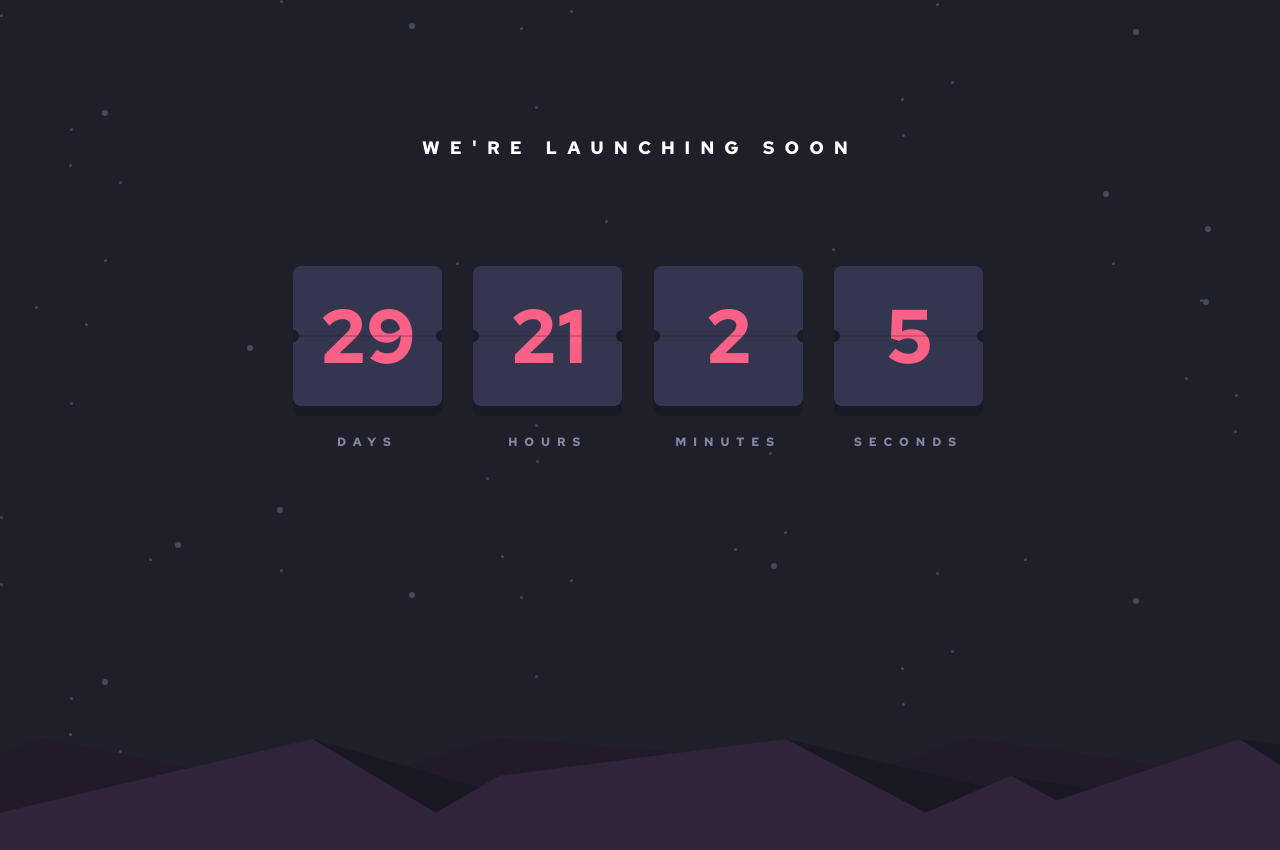
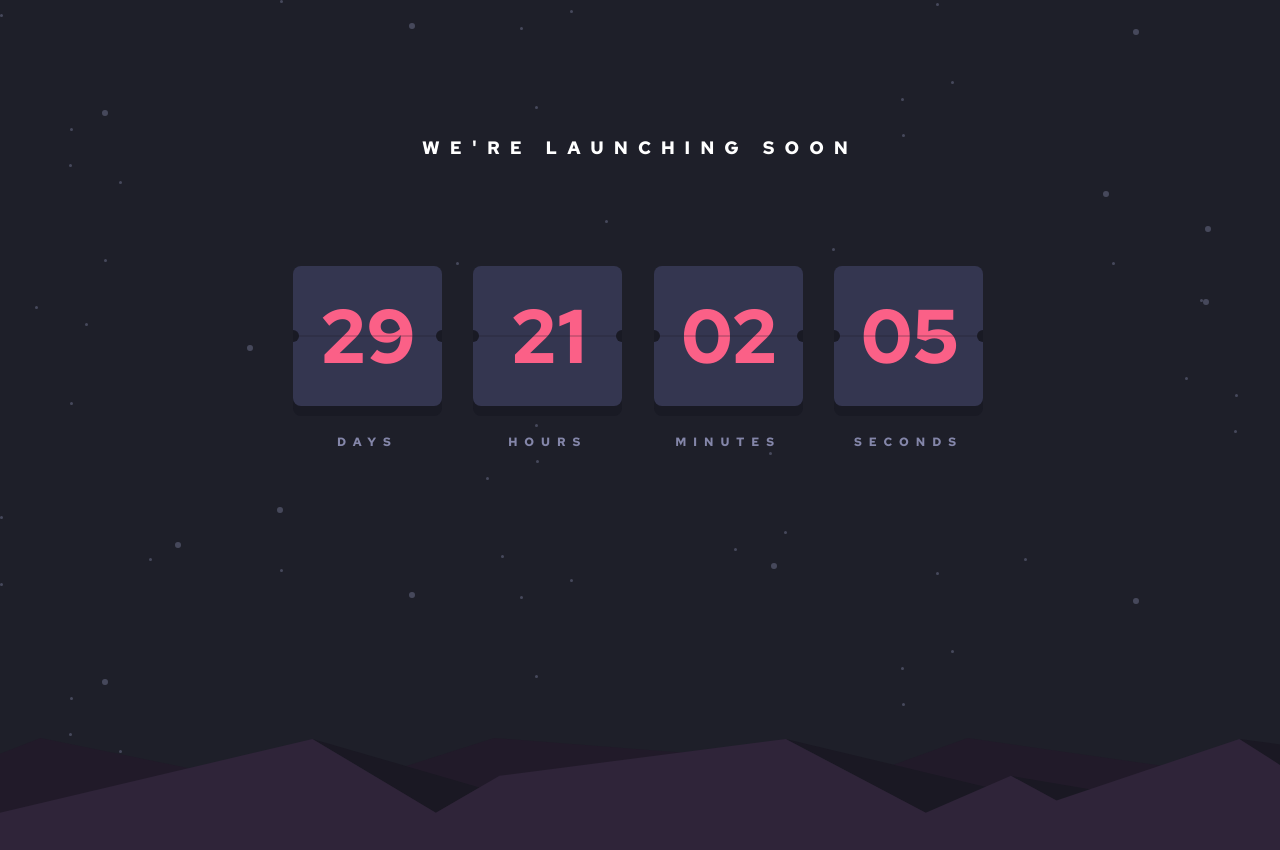
Before and after one commit to Headbwoi/launch-countdown-timer, a React (Vite) app: page / in a window 1280 px wide. Shown: the top 850 px of the page. Built offline with nearby package versions, Linux system fonts and the light colour scheme; a web font is replaced by a local one.

Commit message:
finished logic

```diff
--- a/src/components/Cards.jsx
+++ b/src/components/Cards.jsx
@@ -8,7 +8,7 @@ const Cards = (props) => {
           <span className="block absolute top-1/2 right-0 -translate-y-1/2 w-1.5 h-3 bg-black_blue rounded-l-full"></span>
           <span className="block absolute top-1/2 right-0 -translate-y-1/2 w-full h-0.5 bg-black_blue/20"></span>
           <p className="text-Soft_red text-[28px] md:text-[4.75rem] font-bold font-redHat pl-0.5">
-            {props.count.days}
+            {props.count.days.toString().padStart(2, "0")}
           </p>
         </div>
         <p className="text-center uppercase text-[9px] md:text-xs text-Grayish_blue font-bold font-redHat tracking-[3.75px] md:tracking-[7px]">
@@ -23,7 +23,7 @@ const Cards = (props) => {
           <span className="block absolute top-1/2 right-0 -translate-y-1/2 w-1.5 h-3 bg-black_blue rounded-l-full"></span>
           <span className="block absolute top-1/2 right-0 -translate-y-1/2 w-full h-0.5 bg-black_blue/20"></span>
           <p className="text-Soft_red text-[28px] md:text-[4.75rem] font-bold font-redHat pl-0.5">
-            {props.count.hours}
+            {props.count.hours.toString().padStart(2, "0")}
           </p>
         </div>
         <p className="text-center uppercase text-[9px]  md:text-xs text-Grayish_blue font-bold font-redHat tracking-[3.75px] md:tracking-[7px] ">
@@ -38,7 +38,7 @@ const Cards = (props) => {
           <span className="block absolute top-1/2 right-0 -translate-y-1/2 w-1.5 h-3 bg-black_blue rounded-l-full"></span>
           <span className="block absolute top-1/2 right-0 -translate-y-1/2 w-full h-0.5 bg-black_blue/20"></span>
           <p className="text-Soft_red text-[28px] md:text-[4.75rem] font-bold font-redHat pl-0.5">
-            {props.count.minutes}
+            {props.count.minutes.toString().padStart(2, "0")}
           </p>
         </div>
         <p className="text-center uppercase text-[9px] md:text-xs text-Grayish_blue font-bold font-redHat tracking-[3.75px] md:tracking-[7px]">
@@ -53,7 +53,7 @@ const Cards = (props) => {
           <span className="block absolute top-1/2 right-0 -translate-y-1/2 w-1.5 h-3 bg-black_blue rounded-l-full"></span>
           <span className="block absolute top-1/2 right-0 -translate-y-1/2 w-full h-0.5 bg-black_blue/20"></span>
           <p className="text-Soft_red text-[28px] md:text-[4.75rem] font-bold font-redHat pl-0.5">
-            {props.count.seconds}
+            {props.count.seconds.toString().padStart(2, "0")}
           </p>
         </div>
         <p className="text-center uppercase text-[9px] md:text-xs  text-Grayish_blue font-bold font-redHat tracking-[3.75px] md:tracking-[7px]">
```
